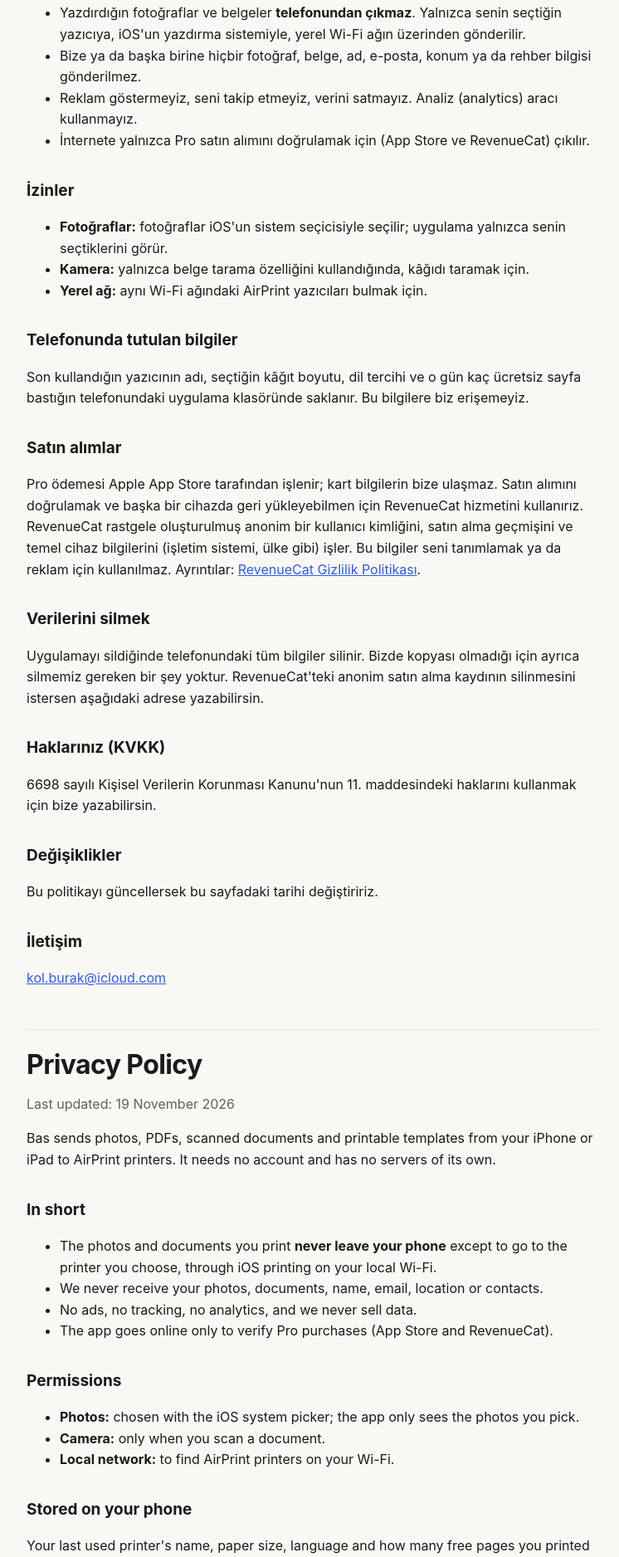
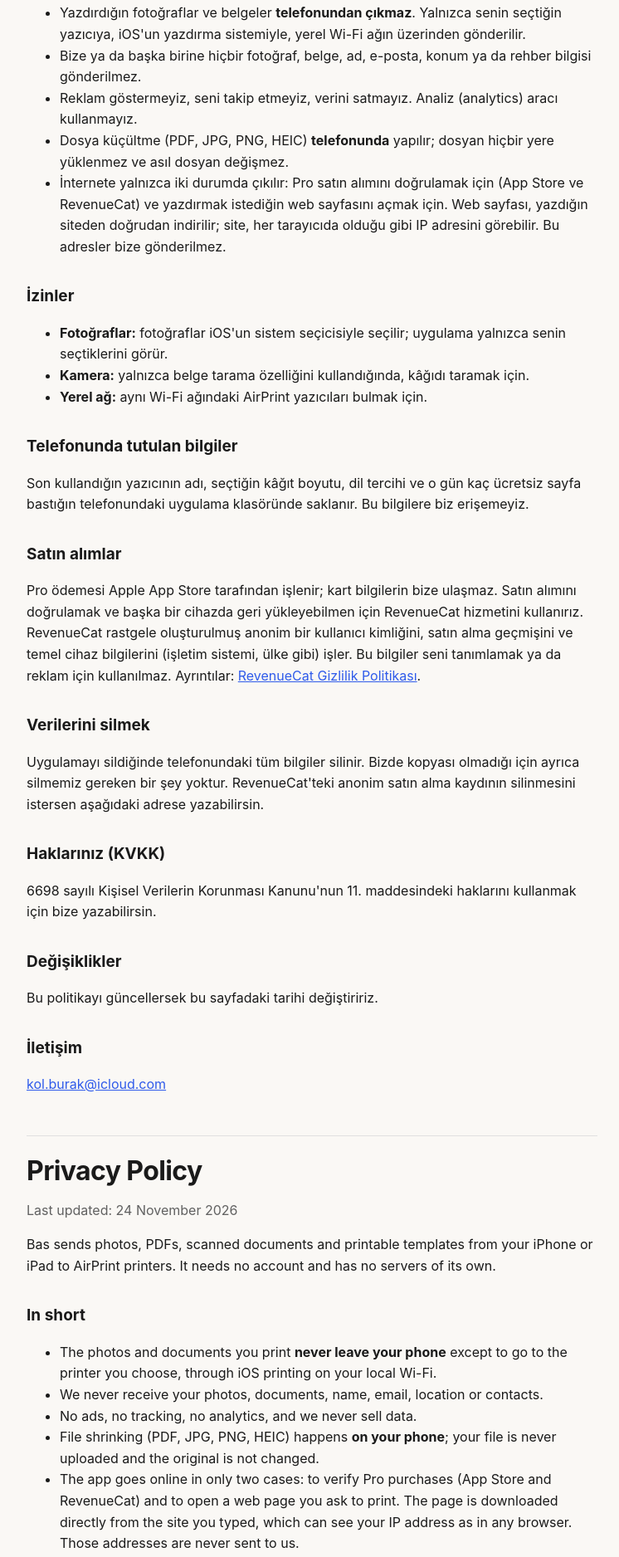
Before and after one commit to burak01kol/bas, a plain HTML site: page privacy.html in a window 1280 px wide. Shown: the part 403-2279 px from the top of the page at 83% size, without its empty margins (264-1010 px from the left). Drawn offline with Linux system fonts and the light colour scheme.

Commit message:
Gizlilik: web sayfası yazdırma ve dosya küçültme açıklandı
Co-Authored-By: Claude Opus 5.5 <noreply@anthropic.com>

```diff
--- a/privacy.html
+++ b/privacy.html
@@ -11,7 +11,7 @@
 <p class="logo">Bas</p>
 <p class="lang"><a href="#en">English below</a></p>
 <h1>Gizlilik Politikası</h1>
-<p class="muted">Son güncelleme: 19 Kasım 2026</p>
+<p class="muted">Son güncelleme: 24 Kasım 2026</p>
 
 <p>Bas, iPhone ve iPad'den fotoğraf, PDF, taranmış belge ve şablonları AirPrint destekli yazıcıya gönderen bir uygulamadır. Hesap açmanı istemez ve kendi sunucusu yoktur. Bu sayfa hangi bilgilerin nerede tutulduğunu açıklar.</p>
 
@@ -20,7 +20,8 @@
 <li>Yazdırdığın fotoğraflar ve belgeler <strong>telefonundan çıkmaz</strong>. Yalnızca senin seçtiğin yazıcıya, iOS'un yazdırma sistemiyle, yerel Wi-Fi ağın üzerinden gönderilir.</li>
 <li>Bize ya da başka birine hiçbir fotoğraf, belge, ad, e-posta, konum ya da rehber bilgisi gönderilmez.</li>
 <li>Reklam göstermeyiz, seni takip etmeyiz, verini satmayız. Analiz (analytics) aracı kullanmayız.</li>
-<li>İnternete yalnızca Pro satın alımını doğrulamak için (App Store ve RevenueCat) çıkılır.</li>
+<li>Dosya küçültme (PDF, JPG, PNG, HEIC) <strong>telefonunda</strong> yapılır; dosyan hiçbir yere yüklenmez ve asıl dosyan değişmez.</li>
+<li>İnternete yalnızca iki durumda çıkılır: Pro satın alımını doğrulamak için (App Store ve RevenueCat) ve yazdırmak istediğin web sayfasını açmak için. Web sayfası, yazdığın siteden doğrudan indirilir; site, her tarayıcıda olduğu gibi IP adresini görebilir. Bu adresler bize gönderilmez.</li>
 </ul>
 
 <h2>İzinler</h2>
@@ -52,7 +53,7 @@
 
 <h1 id="en" lang="en">Privacy Policy</h1>
 <div lang="en">
-<p class="muted">Last updated: 19 November 2026</p>
+<p class="muted">Last updated: 24 November 2026</p>
 
 <p>Bas sends photos, PDFs, scanned documents and printable templates from your iPhone or iPad to AirPrint printers. It needs no account and has no servers of its own.</p>
 
@@ -61,7 +62,8 @@
 <li>The photos and documents you print <strong>never leave your phone</strong> except to go to the printer you choose, through iOS printing on your local Wi-Fi.</li>
 <li>We never receive your photos, documents, name, email, location or contacts.</li>
 <li>No ads, no tracking, no analytics, and we never sell data.</li>
-<li>The app goes online only to verify Pro purchases (App Store and RevenueCat).</li>
+<li>File shrinking (PDF, JPG, PNG, HEIC) happens <strong>on your phone</strong>; your file is never uploaded and the original is not changed.</li>
+<li>The app goes online in only two cases: to verify Pro purchases (App Store and RevenueCat) and to open a web page you ask to print. The page is downloaded directly from the site you typed, which can see your IP address as in any browser. Those addresses are never sent to us.</li>
 </ul>
 
 <h2>Permissions</h2>
```
